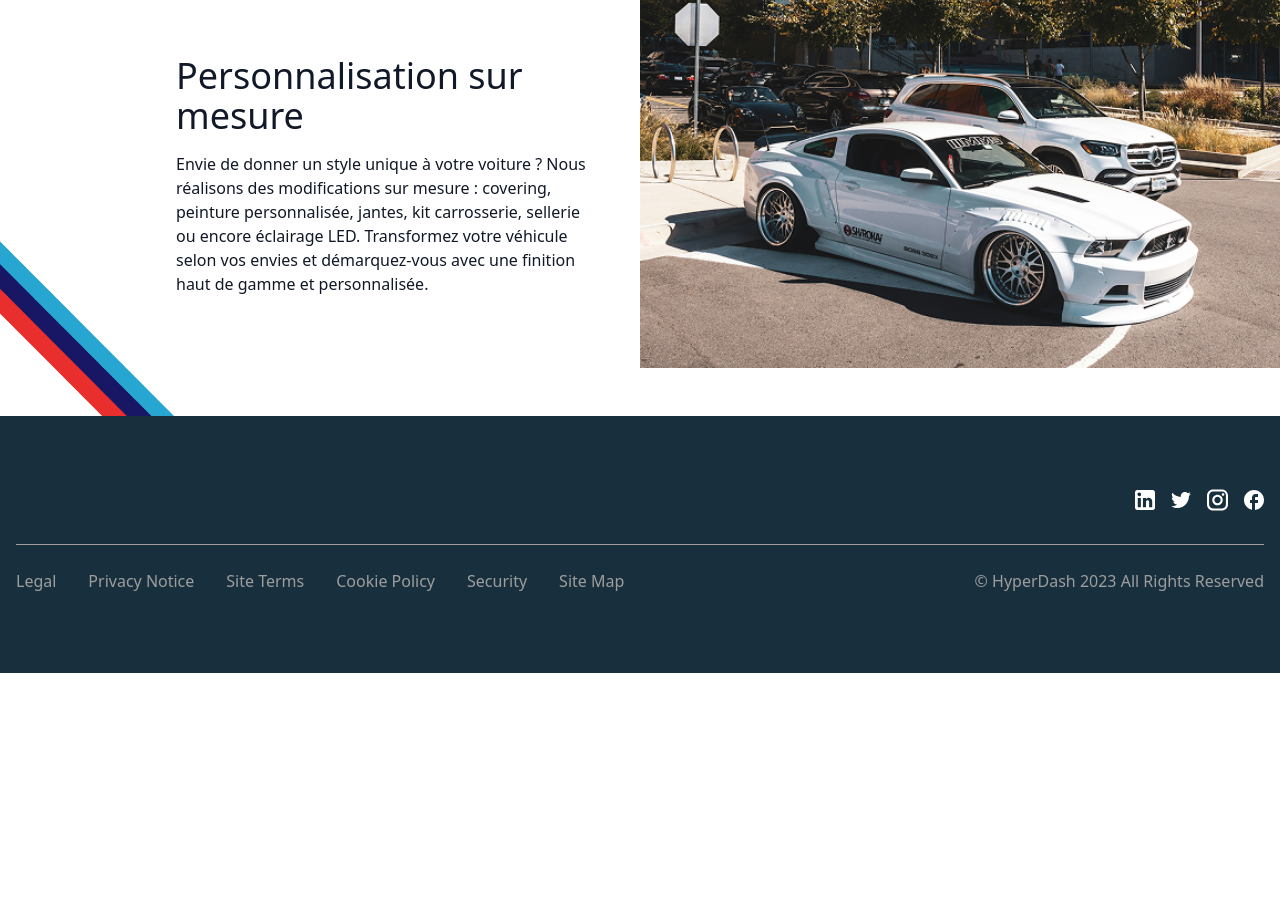
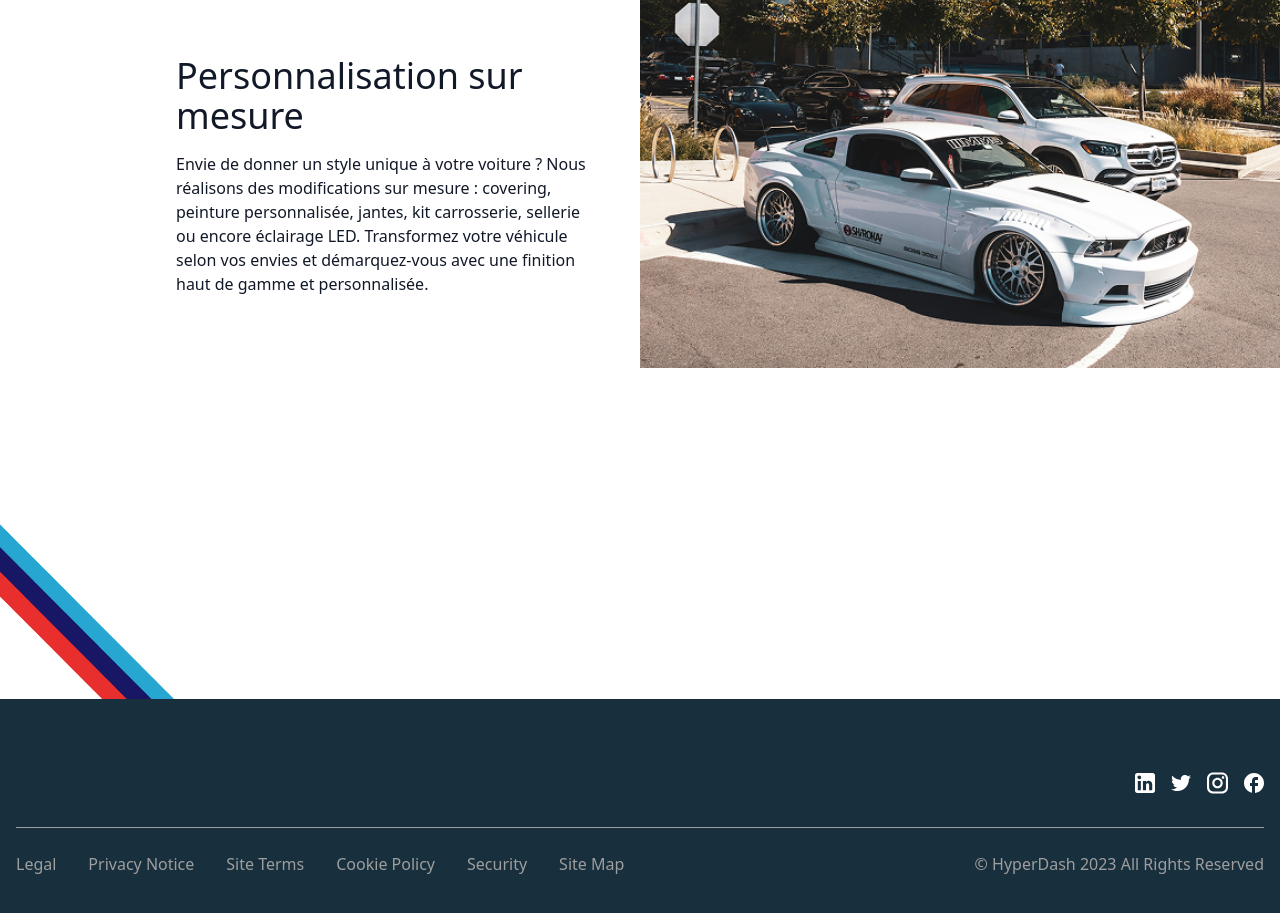
Before and after one commit to influxo/mpower, a React (Vite) app: page /services in a window 1280 px wide. Shown: the part 2140-3053 px from the top of the page. Before the commit the page ends 2813 px from the top, so only its background shows below. Built offline with nearby package versions, Linux system fonts and the light colour scheme.

Commit message:
Last changes in service page

```diff
--- a/src/pages/OurServices.tsx
+++ b/src/pages/OurServices.tsx
@@ -90,12 +90,11 @@ const OurServices: React.FC = () => {
             )}
           </div>
         ))}
-
-        <div className="absolute bottom-0 left-0 w-40 md:w-52">
-          <img src={bottomLeft} alt="M-style Stripes" className="w-full" />
-        </div>
       </section>
 
+      <div className="w-full flex justify-start">
+        <img src={bottomLeft} alt="M-style Stripes" className="w-40 md:w-52" />
+      </div>
       <Footer />
     </div>
   );
```
